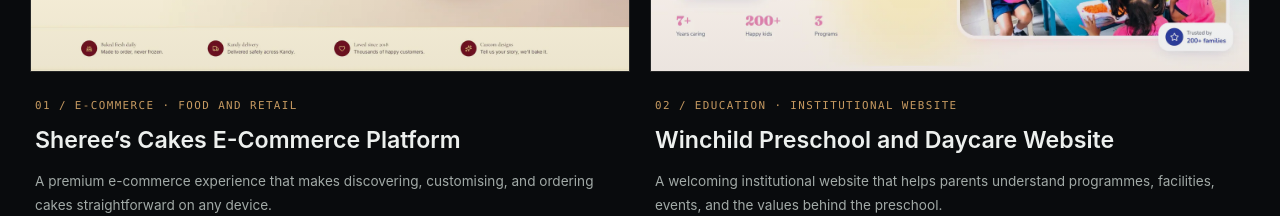
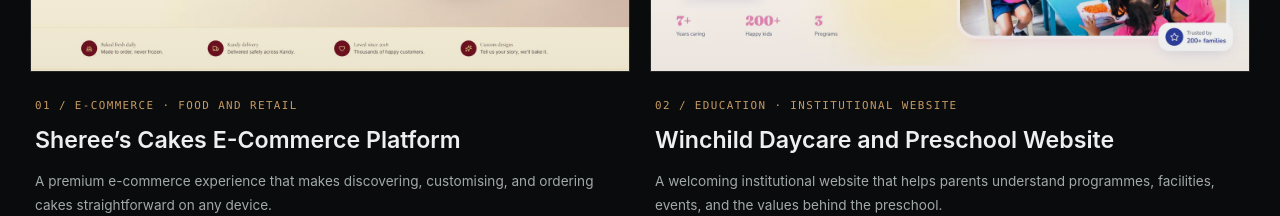
Before and after one commit to SachinAkash01/sachinakash.dev, a React (Vite) app in the folder sachinakash.dev/: page / in a window 1280 px wide. Shown: the part 4180-4396 px from the top of the page. Built offline with nearby package versions, Linux system fonts and the light colour scheme.

Commit message:
Fix typo

```diff
--- a/sachinakash.dev/src/data/portfolio.ts
+++ b/sachinakash.dev/src/data/portfolio.ts
@@ -274,7 +274,7 @@
     slug: "winchild",
     number: "02",
     shortTitle: "Winchild",
-    title: "Winchild Preschool and Daycare Website",
+    title: "Winchild Daycare and Preschool Website",
     url: "https://www.winchild.lk/",
     image: "/images/projects/winchild.webp",
     imageAlt: "Winchild preschool and daycare website home page",
```
